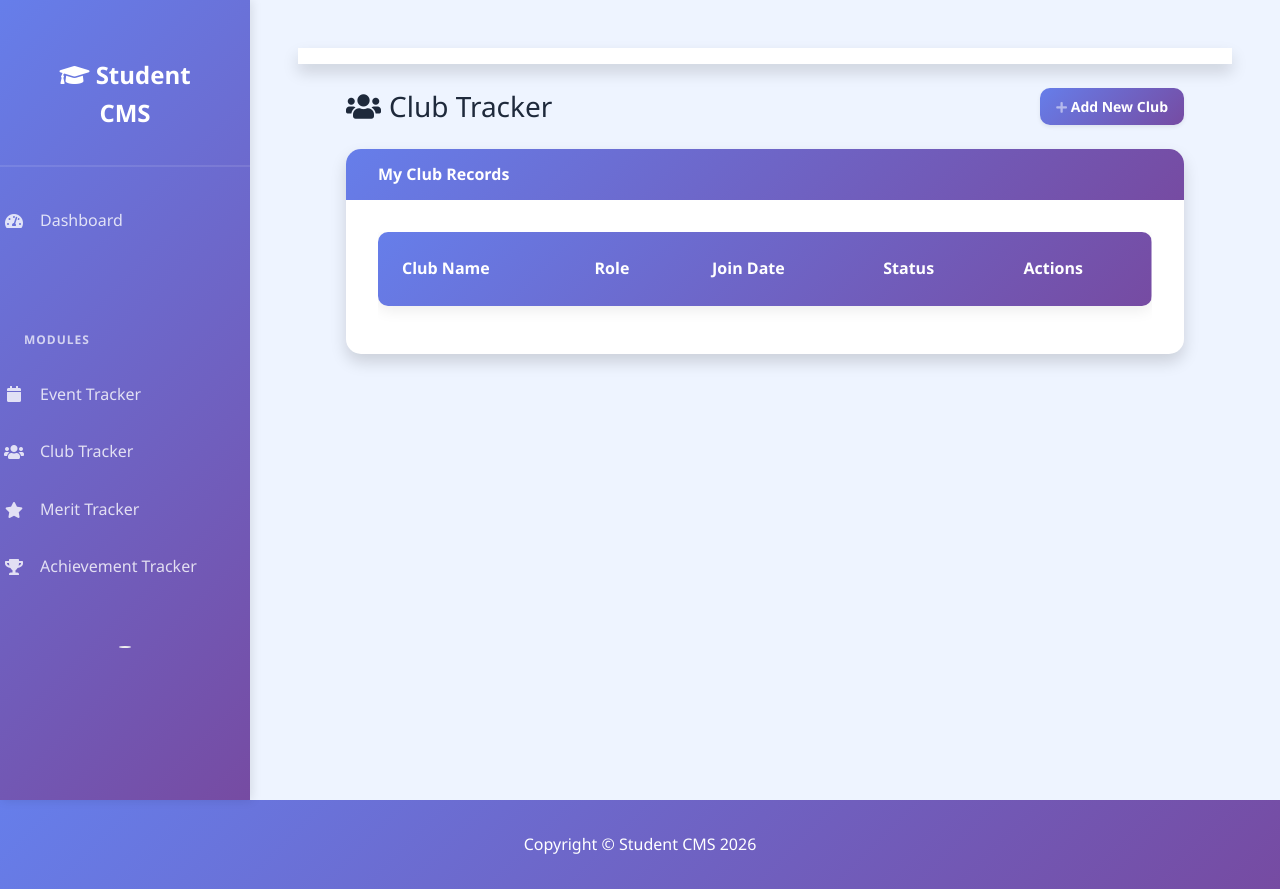
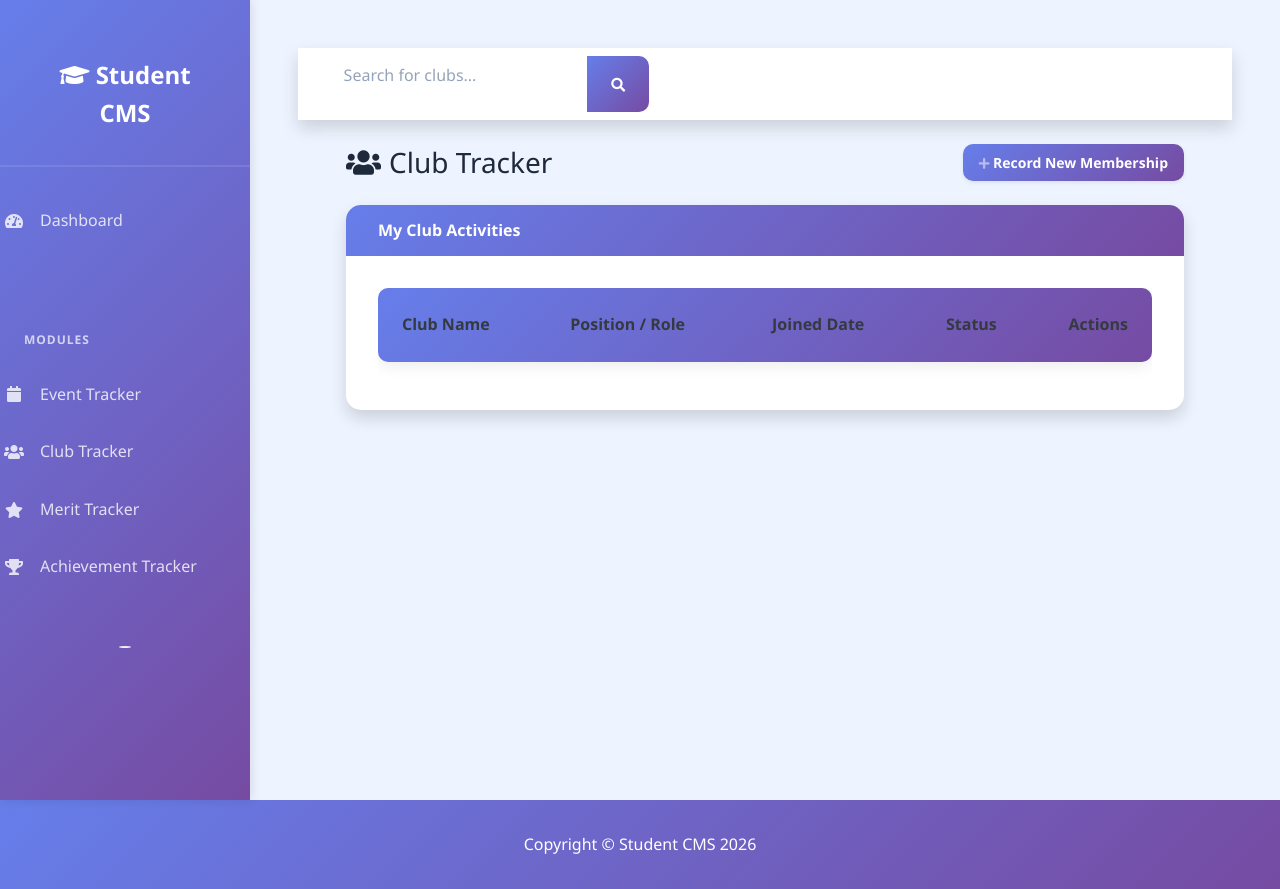
Before and after one commit to User-DefaulT001/Student-Co-curricular-Management-System, a PHP site: page /modules/club/club_tracker.php in a window 1280 px wide. Shown: the top 889 px of the page. Run offline with PHP 8.4, Linux system fonts and the light colour scheme; a user stored in the database is signed in; data comes from the database, SQL or seed files in the repository; lists and menus that the app fills with data are empty; some libraries are stand-ins or nearby versions; some web fonts are replaced.

Commit message:
Update club_tracker.php

```diff
--- a/modules/club/club_tracker.php
+++ b/modules/club/club_tracker.php
@@ -1,8 +1,10 @@
 <?php
+
+
 session_start();
 require_once '../../config.php';
 
-// Authentication Check
+
 if (!isset($_SESSION['user_id'])) {
     header("Location: ../../login.php");
     exit();
@@ -11,41 +13,44 @@
 $user_id = (int) $_SESSION['user_id'];
 $success = '';
 
-// Handle Messages
+
 if (isset($_SESSION['success_message'])) {
     $success = $_SESSION['success_message'];
     unset($_SESSION['success_message']);
 }
 
-// --- Logic: Handle POST Actions ---
+
 if ($_SERVER['REQUEST_METHOD'] === 'POST') {
     $action = $_POST['action'] ?? '';
 
-    // Add logic
     if ($action === 'add') {
-        $name = mysqli_real_escape_string($conn, $_POST['club_name']);
-        $role = mysqli_real_escape_string($conn, $_POST['role']);
-        $date = mysqli_real_escape_string($conn, $_POST['join_date']);
+        $name   = mysqli_real_escape_string($conn, $_POST['club_name']);
+        $role   = mysqli_real_escape_string($conn, $_POST['role']);
+        $date   = mysqli_real_escape_string($conn, $_POST['join_date']);
         $status = $_POST['status'];
-        mysqli_query($conn, "INSERT INTO clubs (user_id, club_name, role, join_date, status) VALUES ('$user_id', '$name', '$role', '$date', '$status')");
-        $_SESSION['success_message'] = "Club record added!";
-        header("Location: club_tracker.php"); exit();
+
+        $sql = "INSERT INTO clubs (user_id, club_name, role, join_date, status) VALUES ('$user_id', '$name', '$role', '$date', '$status')";
+        if (mysqli_query($conn, $sql)) {
+            $_SESSION['success_message'] = "Club record added successfully!";
+            header("Location: club_tracker.php"); exit();
+        }
     }
 
-    // Edit logic
     if ($action === 'edit') {
-        $id = (int)$_POST['club_id'];
-        $name = mysqli_real_escape_string($conn, $_POST['club_name']);
-        $role = mysqli_real_escape_string($conn, $_POST['role']);
-        $date = mysqli_real_escape_string($conn, $_POST['join_date']);
+        $id     = (int)$_POST['club_id'];
+        $name   = mysqli_real_escape_string($conn, $_POST['club_name']);
+        $role   = mysqli_real_escape_string($conn, $_POST['role']);
+        $date   = mysqli_real_escape_string($conn, $_POST['join_date']);
         $status = $_POST['status'];
+
         $sql = "UPDATE clubs SET club_name='$name', role='$role', join_date='$date', status='$status' WHERE club_id=$id AND user_id=$user_id";
-        if (mysqli_query($conn, $sql)) $_SESSION['success_message'] = "Club record updated!";
-        header("Location: club_tracker.php"); exit();
+        if (mysqli_query($conn, $sql)) {
+            $_SESSION['success_message'] = "Club record updated!";
+            header("Location: club_tracker.php"); exit();
+        }
     }
 }
 
-// Handle Delete logic
 if (isset($_GET['delete'])) {
     $id = (int)$_GET['delete'];
     mysqli_query($conn, "DELETE FROM clubs WHERE club_id=$id AND user_id=$user_id");
@@ -58,21 +63,28 @@
 ?>
 
 <div id="content-wrapper" class="d-flex flex-column">
-
     <div id="content">
 
         <nav class="navbar navbar-expand navbar-light bg-white topbar mb-4 static-top shadow">
             <button id="sidebarToggleTop" class="btn btn-link d-md-none rounded-circle mr-3">
                 <i class="fa fa-bars"></i>
             </button>
+            <form class="d-none d-sm-inline-block form-inline mr-auto ml-md-3 my-2 my-md-0 mw-100 navbar-search">
+                <div class="input-group">
+                    <input type="text" class="form-control bg-light border-0 small" placeholder="Search for clubs...">
+                    <div class="input-group-append">
+                        <button class="btn btn-primary" type="button"><i class="fas fa-search fa-sm"></i></button>
+                    </div>
+                </div>
+            </form>
         </nav>
 
         <div class="container-fluid">
 
-            <div class="d-sm-flex align-items-center justify-content-between mb-4">
+            <div class="d-sm-flex align-items-center justify-content-between mb-4 mt-4">
                 <h1 class="h3 mb-0 text-gray-800"><i class="fas fa-users mr-2"></i>Club Tracker</h1>
                 <button class="btn btn-primary btn-sm shadow-sm" data-toggle="modal" data-target="#addClubModal">
-                    <i class="fas fa-plus fa-sm text-white-50"></i> Add New Club
+                    <i class="fas fa-plus fa-sm text-white-50"></i> Record New Membership
                 </button>
             </div>
 
@@ -84,19 +96,19 @@
             <?php endif; ?>
 
             <div class="card shadow mb-4">
-                <div class="card-header py-3 bg-primary">
-                    <h6 class="m-0 font-weight-bold text-white">My Club Records</h6>
+                <div class="card-header py-3" style="background: var(--primary-gradient) !important;">
+                    <h6 class="m-0 font-weight-bold text-white">My Club Activities</h6>
                 </div>
                 <div class="card-body">
                     <div class="table-responsive">
                         <table class="table table-bordered" id="dataTable" width="100%" cellspacing="0">
-                            <thead>
+                            <thead class="bg-light text-dark">
                                 <tr>
                                     <th>Club Name</th>
-                                    <th>Role</th>
-                                    <th>Join Date</th>
+                                    <th>Position / Role</th>
+                                    <th>Joined Date</th>
                                     <th>Status</th>
-                                    <th>Actions</th>
+                                    <th width="100">Actions</th>
                                 </tr>
                             </thead>
                             <tbody>
@@ -104,25 +116,26 @@
                                 $res = mysqli_query($conn, "SELECT * FROM clubs WHERE user_id = $user_id ORDER BY join_date DESC");
                                 while($row = mysqli_fetch_assoc($res)): ?>
                                     <tr>
-                                        <td><strong><?php echo htmlspecialchars($row['club_name']); ?></strong></td>
+                                        <td class="font-weight-bold"><?php echo htmlspecialchars($row['club_name']); ?></td>
                                         <td><?php echo htmlspecialchars($row['role']); ?></td>
                                         <td><?php echo $row['join_date']; ?></td>
                                         <td>
-                                            <span class="badge badge-<?php echo ($row['status']=='active')?'success':'secondary'; ?> p-2">
+                                            <span class="badge badge-<?php echo ($row['status'] == 'active') ? 'success' : 'secondary'; ?> p-2">
                                                 <?php echo ucfirst($row['status']); ?>
                                             </span>
                                         </td>
                                         <td>
                                             <button class="btn btn-info btn-sm edit-btn"
-                                                data-id="<?php echo $row['club_id']; ?>"
-                                                data-name="<?php echo htmlspecialchars($row['club_name']); ?>"
-                                                data-role="<?php echo htmlspecialchars($row['role']); ?>"
-                                                data-date="<?php echo $row['join_date']; ?>"
-                                                data-status="<?php echo $row['status']; ?>"
-                                                data-toggle="modal" data-target="#editClubModal">
+                                                    data-id="<?php echo $row['club_id']; ?>"
+                                                    data-name="<?php echo htmlspecialchars($row['club_name']); ?>"
+                                                    data-role="<?php echo htmlspecialchars($row['role']); ?>"
+                                                    data-date="<?php echo $row['join_date']; ?>"
+                                                    data-status="<?php echo $row['status']; ?>"
+                                                    data-toggle="modal" data-target="#editClubModal">
                                                 <i class="fas fa-edit"></i>
                                             </button>
-                                            <a href="?delete=<?php echo $row['club_id']; ?>" class="btn btn-danger btn-sm" onclick="return confirm('Confirm delete?')">
+                                            <a href="?delete=<?php echo $row['club_id']; ?>"
+                                               class="btn btn-danger btn-sm" onclick="return confirm('Delete this record?')">
                                                 <i class="fas fa-trash"></i>
                                             </a>
                                         </td>
@@ -137,8 +150,8 @@
         </div> </div> <?php include('../../includes/footer.php'); ?>
 
 </div> <div class="modal fade" id="addClubModal" tabindex="-1" role="dialog">
-    <div class="modal-dialog" role="document">
-        <div class="modal-content border-left-primary shadow">
+    <div class="modal-dialog shadow-lg" role="document">
+        <div class="modal-content border-0">
             <form method="POST">
                 <input type="hidden" name="action" value="add">
                 <div class="modal-header bg-primary text-white">
@@ -147,8 +160,8 @@
                 </div>
                 <div class="modal-body">
                     <div class="form-group"><label>Club Name</label><input type="text" name="club_name" class="form-control" required></div>
-                    <div class="form-group"><label>Role</label><input type="text" name="role" class="form-control" required></div>
-                    <div class="form-group"><label>Join Date</label><input type="date" name="join_date" class="form-control" required></div>
+                    <div class="form-group"><label>Role / Position</label><input type="text" name="role" class="form-control" required></div>
+                    <div class="form-group"><label>Date Joined</label><input type="date" name="join_date" class="form-control" required></div>
                     <div class="form-group"><label>Status</label>
                         <select name="status" class="form-control">
                             <option value="active">Active</option>
@@ -156,15 +169,18 @@
                         </select>
                     </div>
                 </div>
-                <div class="modal-footer"><button class="btn btn-secondary" data-dismiss="modal">Cancel</button><button type="submit" class="btn btn-primary">Save</button></div>
+                <div class="modal-footer">
+                    <button class="btn btn-secondary" data-dismiss="modal">Cancel</button>
+                    <button type="submit" class="btn btn-primary">Save Changes</button>
+                </div>
             </form>
         </div>
     </div>
 </div>
 
 <div class="modal fade" id="editClubModal" tabindex="-1" role="dialog">
-    <div class="modal-dialog" role="document">
-        <div class="modal-content border-left-info shadow">
+    <div class="modal-dialog shadow-lg" role="document">
+        <div class="modal-content border-0">
             <form method="POST">
                 <input type="hidden" name="action" value="edit">
                 <input type="hidden" name="club_id" id="e_id">
@@ -175,7 +191,7 @@
                 <div class="modal-body">
                     <div class="form-group"><label>Club Name</label><input type="text" name="club_name" id="e_name" class="form-control"></div>
                     <div class="form-group"><label>Role</label><input type="text" name="role" id="e_role" class="form-control"></div>
-                    <div class="form-group"><label>Join Date</label><input type="date" name="join_date" id="e_date" class="form-control"></div>
+                    <div class="form-group"><label>Date Joined</label><input type="date" name="join_date" id="e_date" class="form-control"></div>
                     <div class="form-group"><label>Status</label>
                         <select name="status" id="e_status" class="form-control">
                             <option value="active">Active</option>
@@ -183,14 +199,18 @@
                         </select>
                     </div>
                 </div>
-                <div class="modal-footer"><button class="btn btn-secondary" data-dismiss="modal">Cancel</button><button type="submit" class="btn btn-info">Update</button></div>
+                <div class="modal-footer border-0">
+                    <button class="btn btn-secondary" data-dismiss="modal">Cancel</button>
+                    <button type="submit" class="btn btn-info">Update Record</button>
+                </div>
             </form>
         </div>
     </div>
 </div>
 
+<script src="../../vendor/jquery/jquery.min.js"></script>
 <script>
-document.addEventListener('DOMContentLoaded', function () {
+$(document).ready(function() {
     $('.edit-btn').on('click', function() {
         $('#e_id').val($(this).data('id'));
         $('#e_name').val($(this).data('name'));
```
